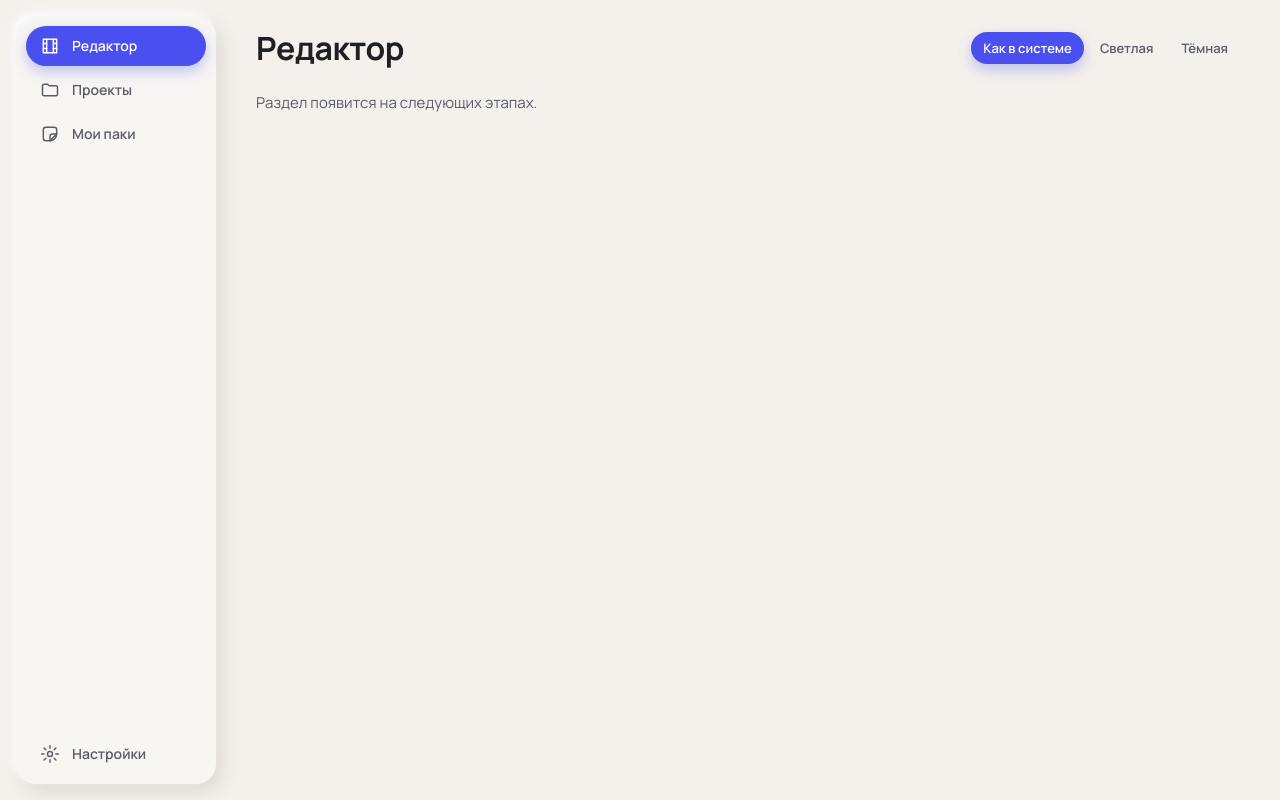
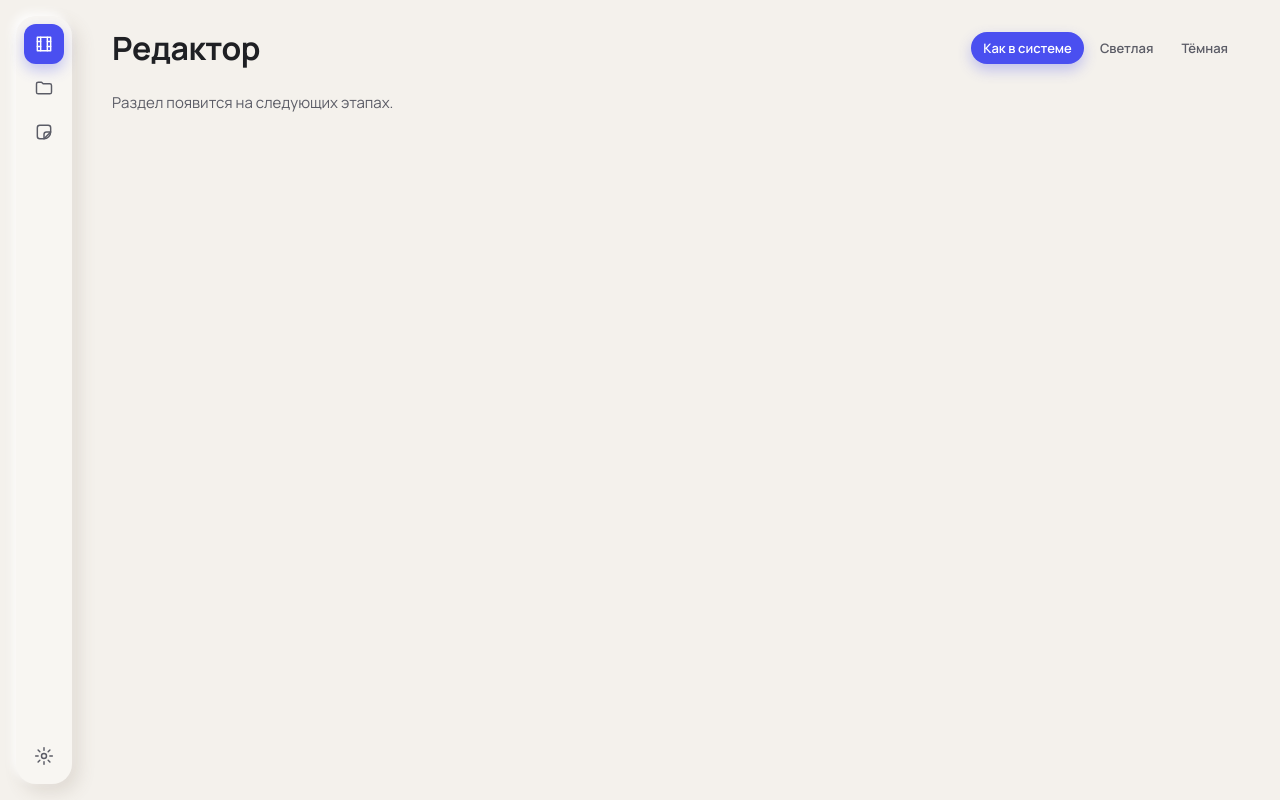
Before and after one commit to vafle228/StickerSnap, a React (Vite) app in the folder src/web/: page / in a window 1280 px wide. Built offline with nearby package versions, Linux system fonts and the light colour scheme.

Commit message:
Make the window NavRail narrow: icons only, 56px
The canvas switched every screen to the narrow rail on 9 Oct; the 200px column
in the design system artifact is outdated. Labels stay for screen readers and tooltips.

Co-Authored-By: Claude Opus 5.5 (1M context) <noreply@anthropic.com>

```diff
--- a/src/web/src/app/App.tsx
+++ b/src/web/src/app/App.tsx
@@ -36,6 +36,7 @@ export function App() {
     <div className={`ss-root ${styles.shell}`}>
       <NavRail
         className={styles.rail}
+        narrow
         label={t("nav.label")}
         items={MAIN}
         bottomItems={BOTTOM}
--- a/src/web/src/ds/components.css
+++ b/src/web/src/ds/components.css
@@ -361,3 +361,9 @@ button.ss-badge:focus-visible { outline: 2px solid var(--focus); outline-offset:
 .ss-rail-item:focus-visible { outline: 2px solid var(--focus); outline-offset: 2px; }
 .ss-rail-item.is-active { background: var(--primary); color: var(--on-primary); box-shadow: var(--shadow-primary); }
 .ss-rail-count { margin-left: auto; min-width: 22px; height: 22px; padding: 0 6px; border-radius: var(--radius-pill); background: var(--highlight); color: var(--on-highlight); font: 700 12px/22px var(--font-sans); text-align: center; }
+/* Narrow rail, icons only, 56px: the canvas look since 9 Oct (all v6 artboards).
+   Local addition until the design system artifact ships it. */
+.ss-rail-narrow { min-width: 0; width: 56px; padding: 8px; align-items: center; border-radius: var(--radius-lg); }
+.ss-rail-narrow .ss-rail-item { position: relative; justify-content: center; width: var(--size-control); padding: 0; border-radius: var(--radius-md); }
+.ss-rail-narrow .ss-rail-count { position: absolute; top: -4px; right: -6px; min-width: 18px; height: 18px; padding: 0 4px; font: 700 11px/18px var(--font-sans); box-shadow: 0 0 0 2px var(--surface); }
+.ss-visually-hidden { position: absolute; width: 1px; height: 1px; margin: -1px; padding: 0; overflow: hidden; clip: rect(0 0 0 0); white-space: nowrap; border: 0; }
--- a/src/web/src/ds/components/NavRail.tsx
+++ b/src/web/src/ds/components/NavRail.tsx
@@ -18,6 +18,8 @@ export interface NavRailProps<V extends string = string> {
   onChange?: (value: V) => void;
   label?: string;
   height?: number | string;
+  /** Icons only, 56px wide: the app window look. Labels stay for screen readers and tooltips. */
+  narrow?: boolean;
   className?: string;
 }
 
@@ -29,6 +31,7 @@ export function NavRail<V extends string = string>({
   onChange,
   label = "Разделы приложения",
   height,
+  narrow = false,
   className,
 }: NavRailProps<V>) {
   const [own, setOwn] = useState(defaultValue ?? items[0]?.value ?? bottomItems[0]?.value);
@@ -42,13 +45,14 @@ export function NavRail<V extends string = string>({
         type="button"
         aria-current={active ? "page" : undefined}
         className={cx("ss-rail-item", active && "is-active")}
+        title={narrow && typeof item.label === "string" ? item.label : undefined}
         onClick={() => {
           if (value === undefined) setOwn(item.value);
           onChange?.(item.value);
         }}
       >
         {item.icon && <Icon name={item.icon} size={20} />}
-        {item.label}
+        {narrow ? <span className="ss-visually-hidden">{item.label}</span> : item.label}
         {item.count ? <span className="ss-rail-count">{item.count}</span> : null}
       </button>
     );
@@ -56,7 +60,7 @@ export function NavRail<V extends string = string>({
 
   return (
     <nav
-      className={cx("ss-rail", className)}
+      className={cx("ss-rail", narrow && "ss-rail-narrow", className)}
       aria-label={label}
       style={height !== undefined ? { height } : undefined}
     >
```
